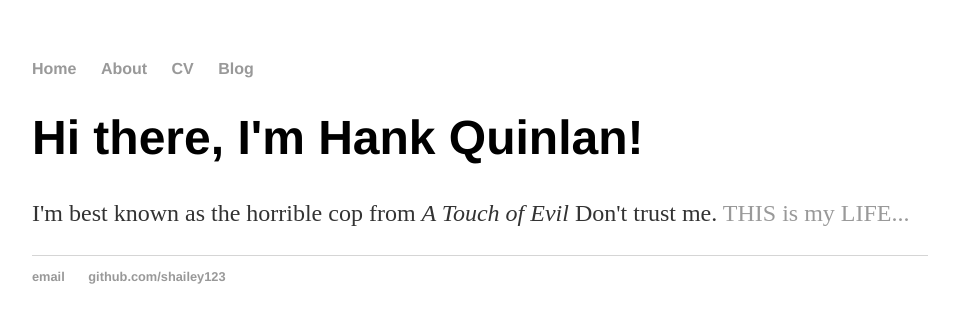
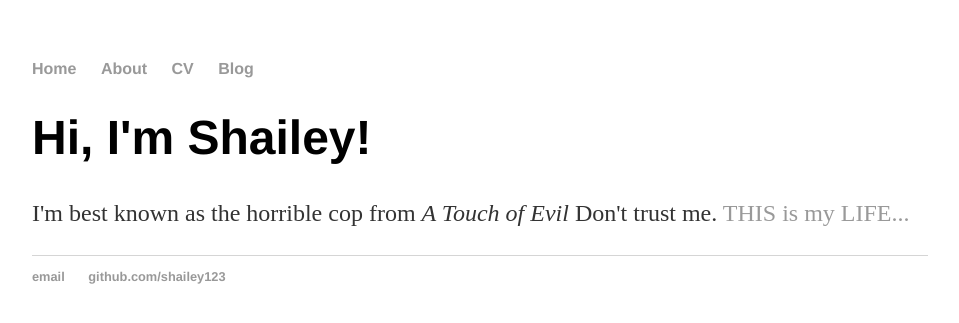
Before and after one commit to shailey123/shailey123.github.io, a Jekyll site: the page built from about/index.html, in a window 1280 px wide. Shown: the top 323 px of the page, without its empty margins (160-1119 px from the left). Built offline with Jekyll 4.4.1, drawn with Linux system fonts in a browser that asks for light colours.

Commit message:
Update index.html

```diff
--- a/about/index.html
+++ b/about/index.html
@@ -3,6 +3,6 @@ layout: default
 title: Deep Learning Textbook Explained
 ---
 <div class="blurb">
-	<h1>Hi there, I'm Hank Quinlan!</h1>
+	<h1>Hi, I'm Shailey!</h1>
 	<p>I'm best known as the horrible cop from <em>A Touch of Evil</em> Don't trust me. <a href="/about">THIS is my LIFE...</a></p>
 </div><!-- /.blurb -->
```
